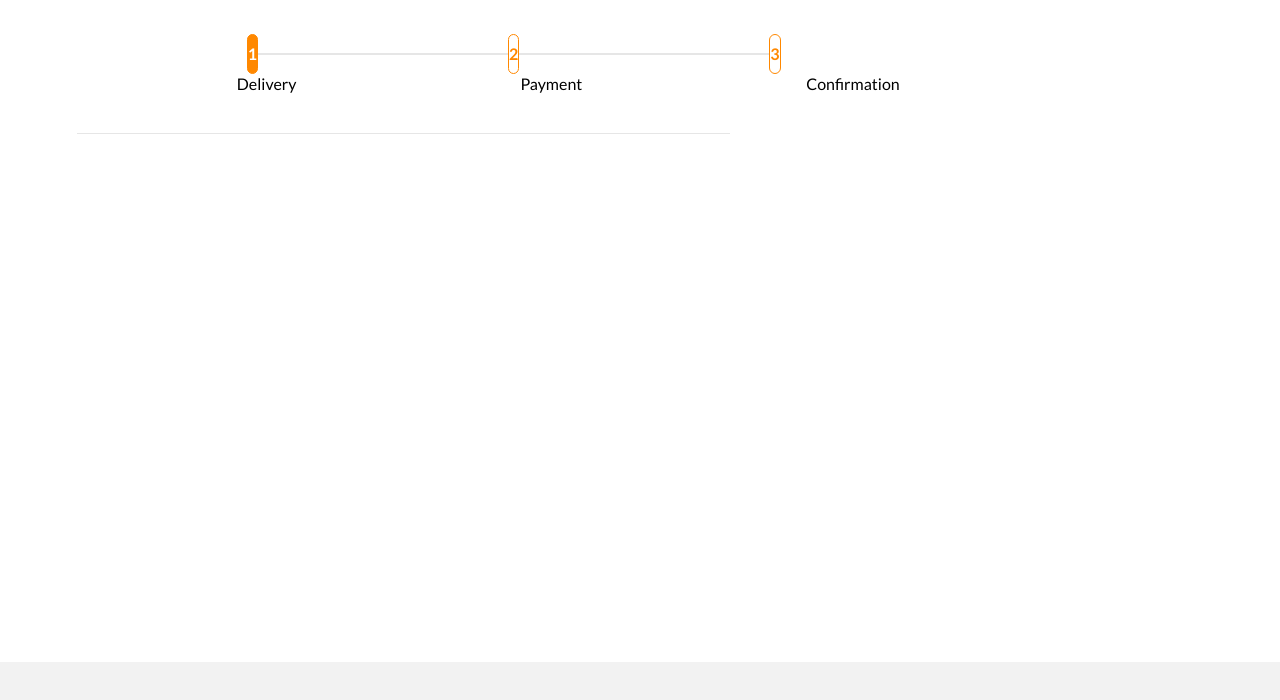
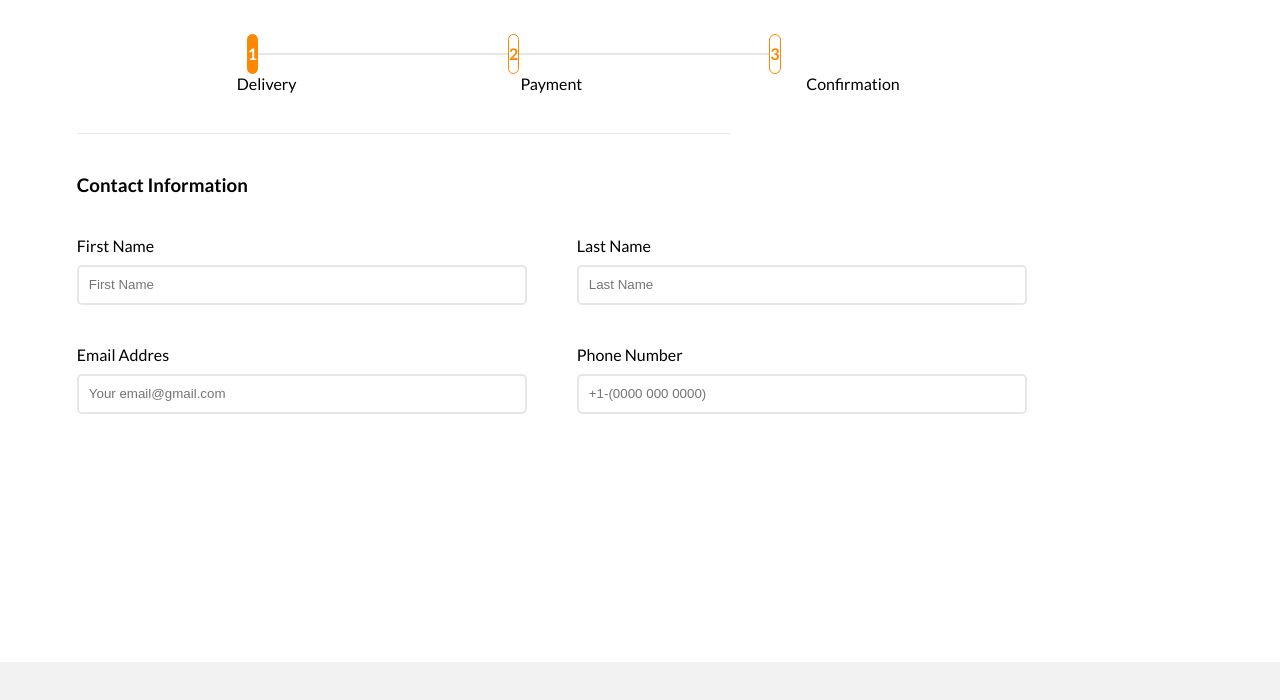
Before and after one commit to yrkeviin/tela-checkout, a plain HTML site: page index.html in a window 1280 px wide. Shown: the part 138-838 px from the top of the page. Drawn offline with Linux system fonts and the light colour scheme; some icons are missing; a web font is replaced by a local one.

Commit message:
Feat: Contact Information and inputs

```diff
--- a/css/global.css
+++ b/css/global.css
@@ -108,3 +108,40 @@ body {
     height: 1px;
     background-color: var(--line-color);
 }
+
+.contact-information {
+    display: flex;
+    margin-top: 40px;
+}
+
+.name {
+    margin-right: 50px;
+    width: 485px;
+    height: 40px;
+}
+
+.name input, .infos input {
+    width: 450px;
+    height: 40px;
+    outline-style: none;
+    border: var(--line-color) 2px solid;
+    border-radius: 5px;
+    padding: 0 10px;
+}
+
+.name input:hover, .infos input:hover {
+    width: 450px;
+    height: 40px;
+    outline-style: none;
+    border: var(--primary-color) 2px solid;
+    border-radius: 5px;
+    padding: 0 10px;
+}
+
+.name p, .infos p {
+    margin-bottom: 10px;
+}
+
+.principal {
+    margin-bottom: 40px;
+}
--- a/index.html
+++ b/index.html
@@ -50,6 +50,30 @@
             </div>
 
             <div class="line"></div>
+
+            <div class="title-contact-information">
+                <h3>Contact Information</h3>
+            </div>
+
+            <div class="contact-information">
+
+
+                <div class="name">
+                    <p>First Name</p>
+                    <input class="principal" type="text" placeholder="First Name">
+
+                    <p>Email Addres</p>
+                    <input type="text" placeholder="Your email@gmail.com">
+                </div>
+
+                <div class="infos">
+                    <p>Last Name</p>
+                    <input class="principal" type="text" placeholder="Last Name">
+
+                    <p>Phone Number</p>
+                    <input type="text" placeholder="+1-(0000 000 0000)">
+                </div>
+            </div>
         </div>
     </div>
 
```
